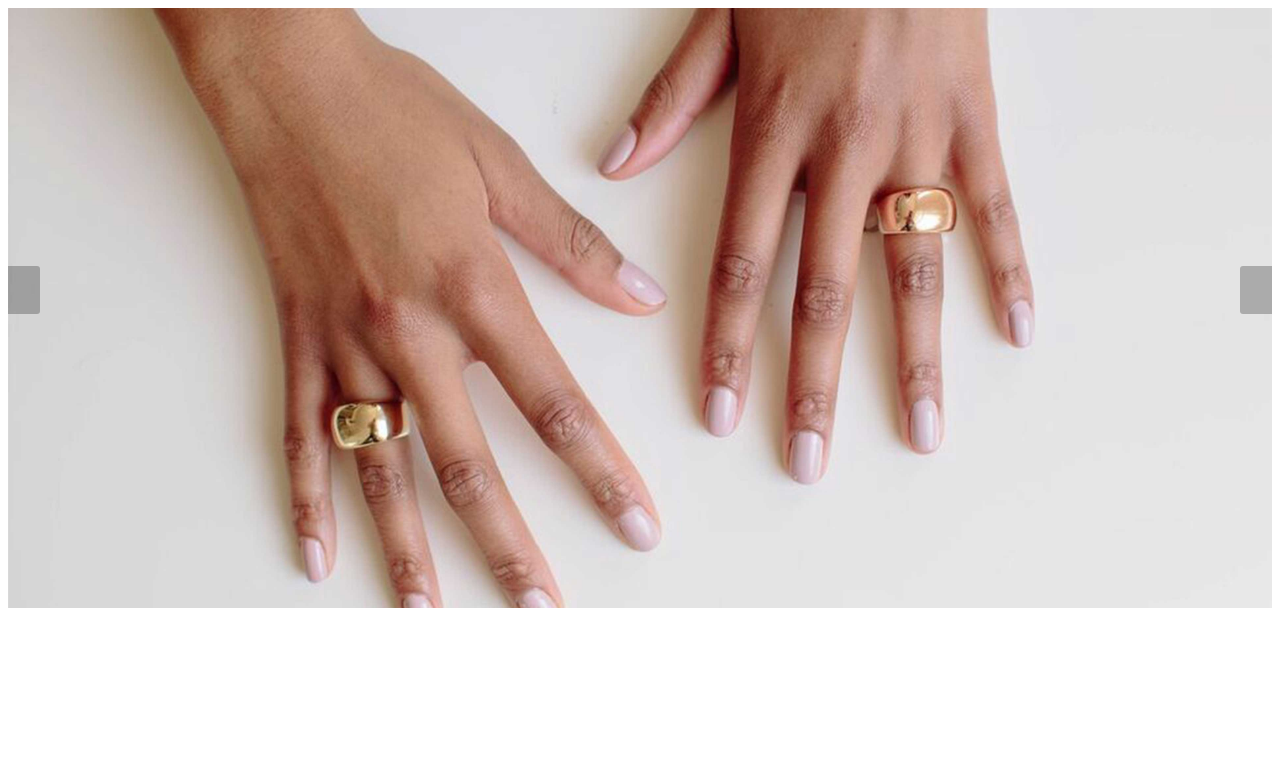
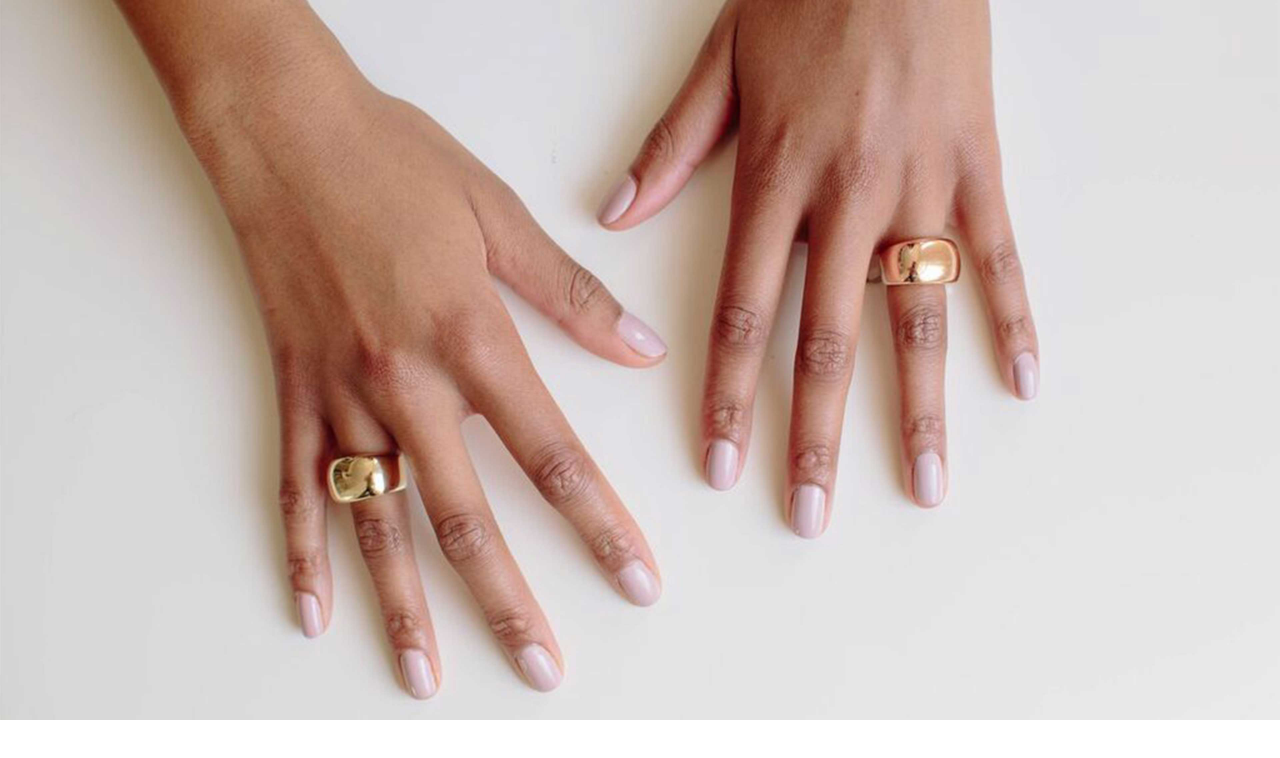
Before and after one commit to kenkeldesign/brightsign-netlify, a plain HTML site: page index.html in a window 1280 px wide. Drawn offline with Linux system fonts and the light colour scheme.

Commit message:
Update index.html

```diff
--- a/index.html
+++ b/index.html
@@ -6,106 +6,14 @@
     <meta name="viewport" content="width=device-width, initial-scale=1.0">
     <title>JL Rocks</title>
     <style>
-        .gallery {
-    width: 100%;
-    height: 600px;
-    position: relative;
-}
-.gallery .photos {
-    position: relative;
-    height: 100%;
-}
-.gallery .block {
-    height: 100%;
-    width: 100%;
-    position: absolute;
-    left: 0;
-    opacity: 0;
-    transition: opacity 1s;
-}
-.gallery .buttons {
-    position: absolute;
-    width: 100%;
-    top: 258px;
-    font-size: 24px;
-}
-.gallery .buttons .prev {
-    border-radius: 0 3px 3px 0;
-    float: left;
-}
-.gallery .buttons .next {
-    border-radius: 3px 0 0 3px;
-    float: right;
-}
-.gallery .buttons a {
-    z-index: 4;
-    position: relative;
-    color: #ffffff;
-    background-color: rgba(0, 0, 0, 0.25);
-    text-decoration: none;
-    display: inline-block;
-    padding: 24px 16px;
-}
-.gallery .block.active {
-    opacity: 1;
-}
+        body, html { margin: 0; }
+        img { width: 100vw; height: auto; }
     </style>
-    <script>
-function supernova_slider() {
-    let nextBtn = document.querySelector(".gallery .buttons .next"),
-        prevBtn = document.querySelector(".gallery .buttons .prev"),
-        slide = document.querySelectorAll(".gallery .photos .block"),
-        i = 0;
-
-    prevBtn.onclick = (event) => {
-        event.preventDefault();
-
-        slide[i].classList.remove("active");
-        i--;
-
-        if (i < 0) {
-            i = slide.length - 1;
-        }
-        slide[i].classList.add("active");
-    };
-
-    nextBtn.onclick = (event) => {
-        event.preventDefault();
-
-        slide[i].classList.remove("active");
-        i++;
-
-        if (i >= slide.length) {
-            i = 0;
-        }
-
-        slide[i].classList.add("active");
-    };
-
-    slider_callback();
-    let sliderInterval = window.setInterval(slider_callback, 3000);
-
-    function slider_callback() {
-        nextBtn.click();
-    }
-}
-
-supernova_slider();
-
-    </script>
+    <script></script>
 </head>
 <body>
 
-    <div class="homepage-hero-slider gallery">
-        <div class="photos">
-            <div class="slide block active" style="background: url(jlrocks-rings-chunky_bands.jpg) no-repeat center center; background-size: cover;"></div>
-            <div class="slide block" style="background: url(jlrocks-neckalces-droplet_necklace.jpg) no-repeat center center; background-size: cover;"></div>
-            <div class="slide block" style="background: url(bracelet-chain-with-diamonds-link-rg.jpg) no-repeat center center; background-size: cover;"></div>
-    </div>
-        <div class="buttons">
-            <a class="prev" href="#"><i class="fas fa-fw fa-arrow-left"></i></a>
-            <a class="next" href="#"><i class="fas fa-fw fa-arrow-right"></i></a>
-        </div>
-    </div>
+    <img src="jlrocks-rings-chunky_bands.jpg" width="3840" height="2160">
+
 </body>
 </html>
```
